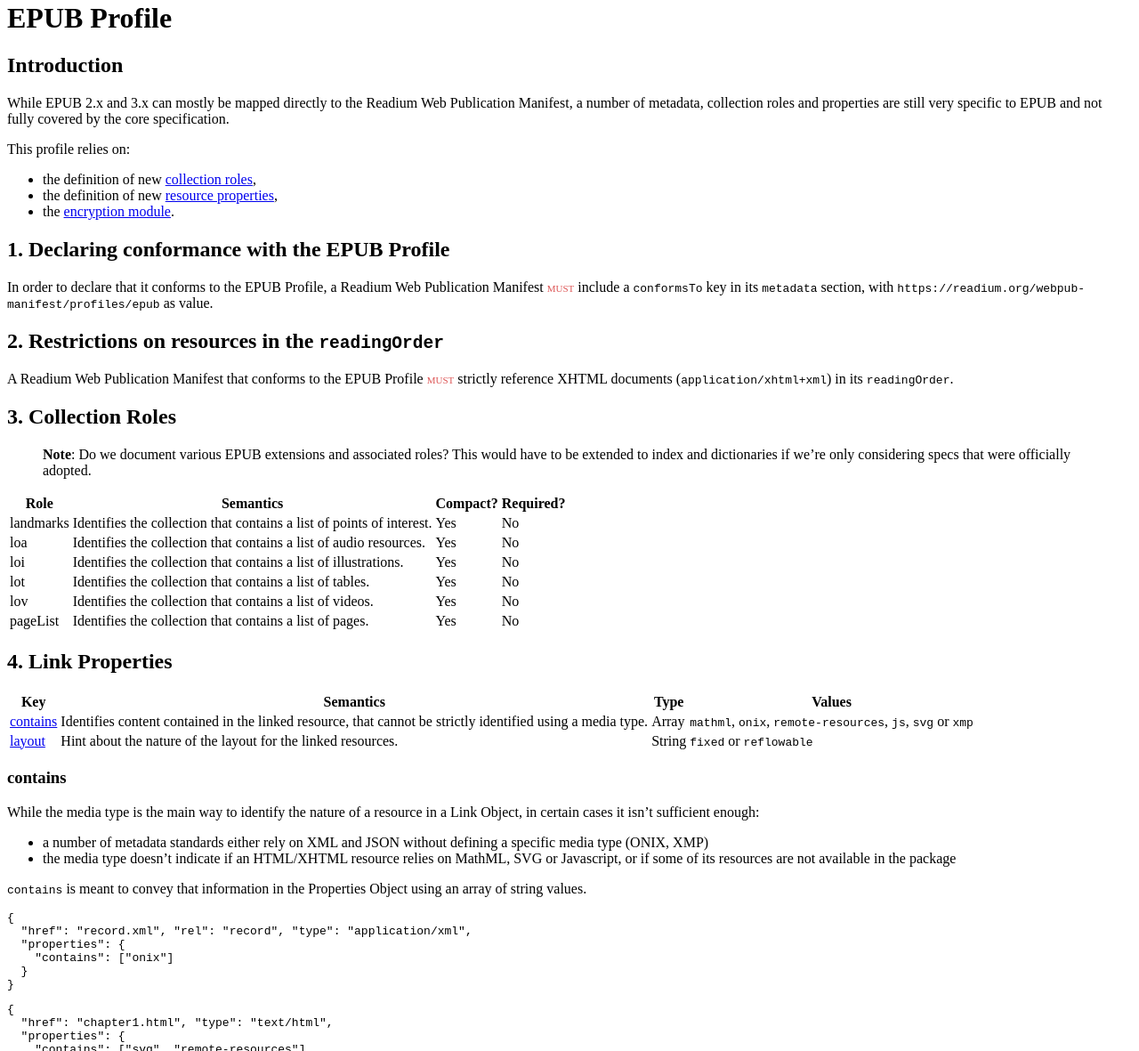
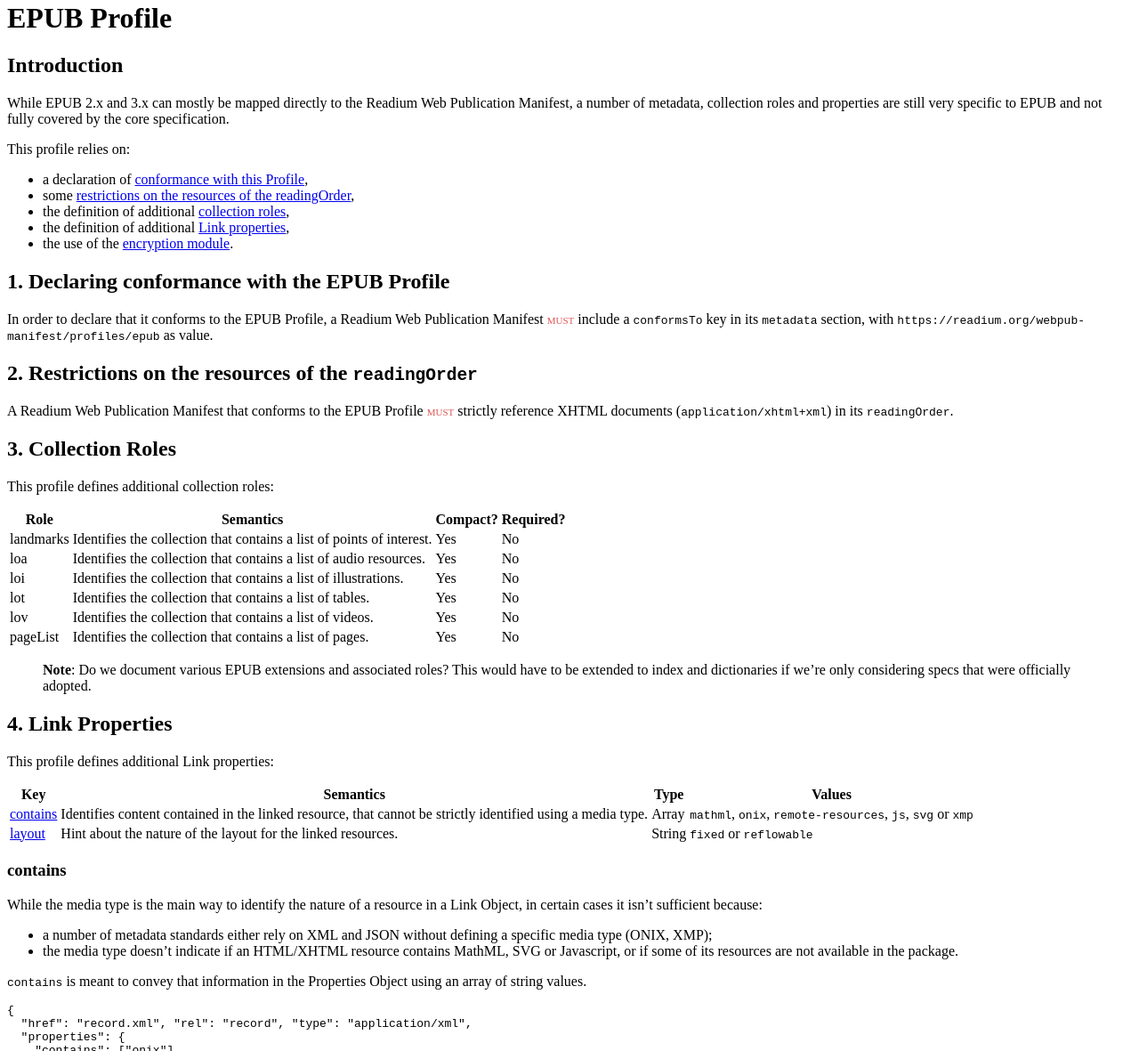
Before and after one commit to readium/webpub-manifest, a Jekyll site: the page built from profiles/epub.md, in a window 1280 px wide and 1400 px high. Shown: the part 219-1400 px from the top of the window at 89% size. Built offline with Jekyll 4.4.1, drawn with Linux system fonts in a browser that asks for light colours; our own code applies the rules of GitHub Pages for plain Markdown files; comment, search, counter and statistics services are not loaded.

Commit message:
Tidy-up epub.md with the introduction of the encryption module.

```diff
--- a/profiles/epub.md
+++ b/profiles/epub.md
@@ -6,21 +6,23 @@
 
 This profile relies on:
 
-* the definition of new [collection roles](#2-collection-roles),
-* the definition of new [resource properties](#3-resource-properties),
-* the [encryption module](../modules/encryption.md).
+* a declaration of [conformance with this Profile](#1-declaring-conformance-with-the-epub-profile),
+* some [restrictions on the resources of the readingOrder](#2-restrictions-on-the-resources-of-the readingorder),
+* the definition of additional [collection roles](#3-collection-roles),
+* the definition of additional [Link properties](#4-link-properties),
+* the use of the [encryption module](../modules/encryption.md).
 
 ## 1. Declaring conformance with the EPUB Profile
 
 In order to declare that it conforms to the EPUB Profile, a Readium Web Publication Manifest <strong class="rfc">must</strong> include a `conformsTo` key in its `metadata` section, with `https://readium.org/webpub-manifest/profiles/epub` as value.
 
-## 2. Restrictions on resources in the `readingOrder`
+## 2. Restrictions on the resources of the `readingOrder`
 
 A Readium Web Publication Manifest that conforms to the EPUB Profile <strong class="rfc">must</strong> strictly reference XHTML documents (`application/xhtml+xml`) in its `readingOrder`.
 
 ## 3. Collection Roles
 
-> **Note**: Do we document various EPUB extensions and associated roles? This would have to be extended to index and dictionaries if we're only considering specs that were officially adopted.
+This profile defines additional collection roles:
 
 | Role  | Semantics | Compact? | Required? |
 | ----- | --------- | -------- | --------- |
@@ -31,8 +33,11 @@
 | lov  | Identifies the collection that contains a list of videos.  | Yes  | No  |
 | pageList  | Identifies the collection that contains a list of pages.  | Yes  | No  |
 
+> **Note**: Do we document various EPUB extensions and associated roles? This would have to be extended to index and dictionaries if we're only considering specs that were officially adopted.
 
 ## 4. Link Properties
+
+This profile defines additional Link properties:
 
 | Key   | Semantics | Type     | Values    |
 | ----- | --------- | -------- | --------- |
@@ -41,10 +46,10 @@
 
 ### contains
 
-While the media type is the main way to identify the nature of a resource in a Link Object, in certain cases it isn't sufficient enough:
+While the media type is the main way to identify the nature of a resource in a Link Object, in certain cases it isn't sufficient because:
 
-* a number of metadata standards either rely on XML and JSON without defining a specific media type (ONIX, XMP)
-* the media type doesn't indicate if an HTML/XHTML resource relies on MathML, SVG or Javascript, or if some of its resources are not available in the package
+* a number of metadata standards either rely on XML and JSON without defining a specific media type (ONIX, XMP);
+* the media type doesn't indicate if an HTML/XHTML resource contains MathML, SVG or Javascript, or if some of its resources are not available in the package.
 
 `contains` is meant to convey that information in the Properties Object using an array of string values.
 
```
